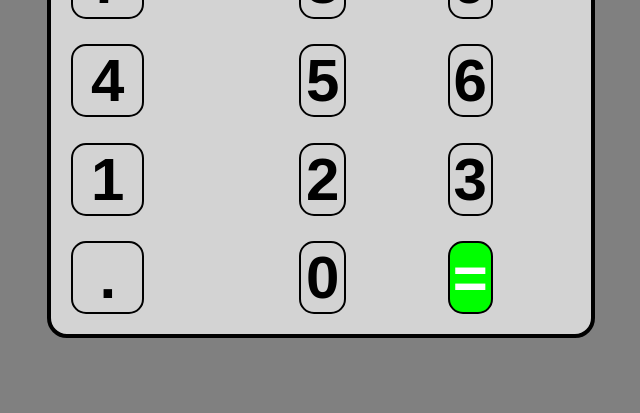
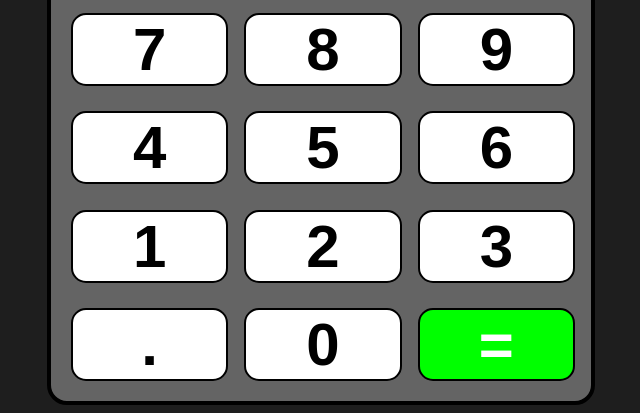
Before and after one commit to RichardGabelman/calculator, a plain HTML site: page index.html in a window 1280 px wide. Shown: the part 418-831 px from the top of the page, without its empty margins (319-959 px from the left). Before the commit the page ends 800 px from the top, so only its background shows below. Drawn offline with Linux system fonts and the light colour scheme.

Commit message:
Improve UI background contrast

```diff
--- a/styles.css
+++ b/styles.css
@@ -1,5 +1,5 @@
 body {
-  background-color: gray;
+  background-color: rgb(30, 30, 30);
 }
 
 .container {
@@ -9,8 +9,9 @@ body {
   width: 500px;
   height: 700px;
   border: 4px solid black;
-  background-color: lightgray;
+  background-color: rgb(100, 100, 100);
   margin: auto;
+  margin-top: 75px;
   padding: 20px;
   border-radius: 20px;
   justify-content: space-between;
@@ -52,12 +53,14 @@ body {
   flex-direction: column;
   flex-grow: 1;
   gap: 20px;
+  width: calc(100% / 3);
   justify-content: space-between;
 }
 
 .col div {
   border: 2px solid black;
-  width: calc(100% / 3);
+  background-color: white;
+  width: 100%;
   font-size: 60px;
   text-align: center;
   font-weight: 550;
```
